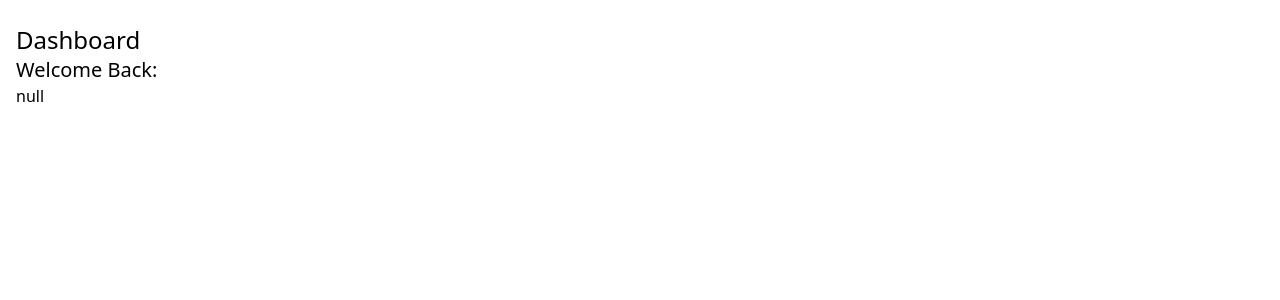
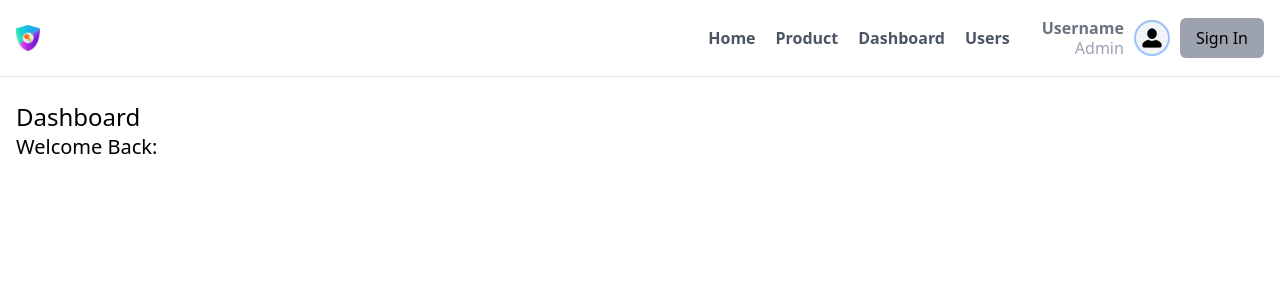
Before and after one commit to Henok-Al/multi-role-auth, a Next.js app: page /dashboard in a window 1280 px wide. Shown: the top 300 px of the page. Built offline with nearby package versions, Linux system fonts and the light colour scheme; no server answers.

Commit message:
navbar(signout)

```diff
--- a/app/dashboard/page.tsx
+++ b/app/dashboard/page.tsx
@@ -8,7 +8,7 @@ const Dashboard = async () => {
       <h2 className="text-xl">
         Welcome Back: <span>{session?.user?.name}</span>
       </h2>
-      <p>{JSON.stringify(session)}</p>
+      {/* <p>{JSON.stringify(session)}</p> */}
     </div>
   );
 };
--- a/app/layout.tsx
+++ b/app/layout.tsx
@@ -1,6 +1,7 @@
 import type { Metadata } from "next";
 import localFont from "next/font/local";
 import "./globals.css";
+import Navbar from "@/components/navbar";
 
 const geistSans = localFont({
   src: "./fonts/GeistVF.woff",
@@ -28,7 +29,8 @@ export default function RootLayout({
       <body
         className={`${geistSans.variable} ${geistMono.variable} antialiased`}
       >
-        {children}
+        <Navbar />
+        <main>{children}</main>
       </body>
     </html>
   );
--- /dev/null
+++ b/components/navbar.tsx
@@ -0,0 +1,79 @@
+import Image from "next/image";
+import Link from "next/link";
+import { auth, signOut } from "@/auth";
+
+const Navbar = async () => {
+  const session = await auth();
+
+  return (
+    <nav className="bg-white border-gray-200 border-b">
+      <div className="max-w-screen-xl flex items-center justify-between mx-auto p-4">
+        <Link href="/">
+          <Image src="/auth.jpg" alt="logo" width={24} height={36} priority />
+        </Link>
+        <div className="flex items-center gap-3">
+          <ul className="hidden md:flex items-center gap-5 mr-5 font-semibold text-gray-600 hover:text-gray-600">
+            <li>
+              <Link href="/">Home</Link>
+            </li>
+            <li>
+              <Link href="/product">Product</Link>
+            </li>
+            <li>
+              <Link href="/dashboard">Dashboard</Link>
+            </li>
+            <li>
+              <Link href="/user">Users</Link>
+            </li>
+          </ul>
+          <div className="flex gap-3 items-center">
+            <div className="flex flex-col justify-center -space-y-1">
+              <span className="font-semibold text-gray-500 text-right capitalize">
+                username
+              </span>
+              <span className="font-xs text-gray-400 text-right capitalize">
+                admin
+              </span>
+            </div>
+            <button
+              type="button"
+              className="text-sm ring-2 bg-gray-100 rounded-full"
+            >
+              <Image
+                src={session?.user.image || "/avatar.png"}
+                alt="avatar"
+                width={64}
+                height={64}
+                className="w-8 h-8 rounded-full"
+              />
+            </button>
+          </div>
+          {session ? (
+            <form
+              action={async () => {
+                "use server";
+                await signOut({ redirectTo: "/login" });
+              }}
+            >
+              <button
+                type="submit"
+                className="bg-red-400 text-white px-4 py-2 rounded-md hover:bg-red-500"
+              >
+                Sign Out
+              </button>
+            </form>
+          ) : (
+            <Link
+              href="/login"
+              className="bg-gray-400 px-4 py-2 rounded-md hover:bg-gray-500"
+            >
+              Sign In
+            </Link>
+          )}
+        </div>
+      </div>
+    </nav>
+  );
+};
+
+export default Navbar;
```
Also changed, not shown: public/auth.jpg (added), public/avatar.png (added).
